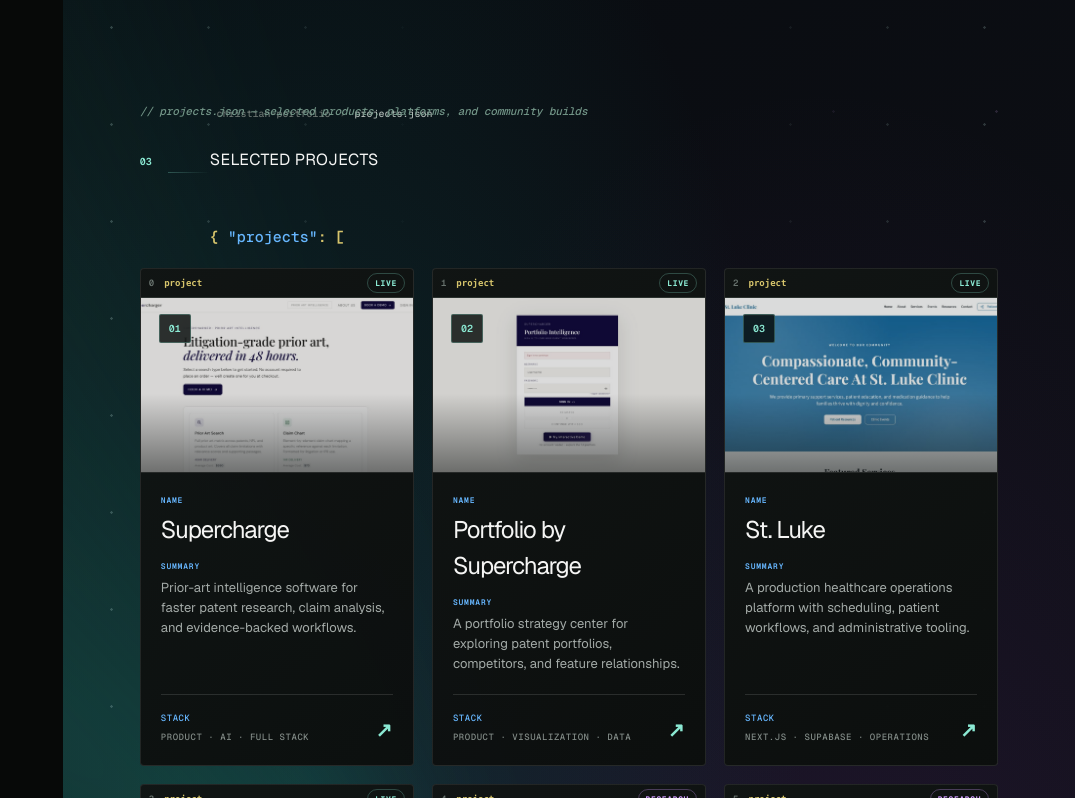
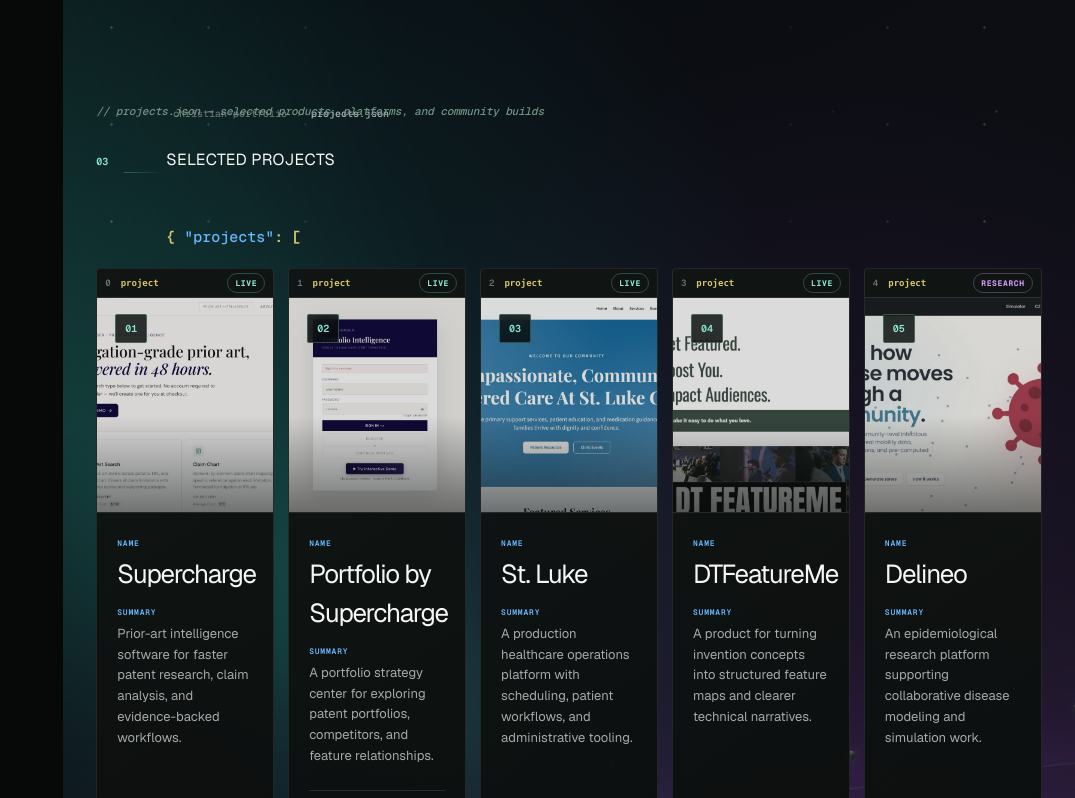
Before and after one commit to ChrisBakhit/christian-portfolio, a Next.js app: page / in a window 1280 px wide. Shown: the part 4617-5415 px from the top of the page, without its empty margins (205-1280 px from the left). Built offline with nearby package versions, Linux system fonts and the light colour scheme.

Commit message:
Expand projects to five-column showcase

```diff
--- a/app/navigation.css
+++ b/app/navigation.css
@@ -244,18 +244,19 @@
 .resumeItem:hover { padding-left:12px; background:linear-gradient(90deg,rgba(139,233,211,.035),transparent 72%); }
 .resumeItem:hover:before { background:var(--teal); box-shadow:0 0 12px rgba(139,233,211,.55); }
 .resumeItem h3 { font-size:27px; }
-.projectGrid { grid-template-columns:repeat(3,minmax(0,1fr)); gap:18px; margin-left:0; }
-.projectCard { min-height:410px; padding:0 20px 22px; border-color:rgba(255,255,255,.09); box-shadow:none; }
+.projects { padding-left:clamp(22px,2.6vw,48px); padding-right:clamp(22px,2.6vw,48px); }
+.projectGrid { grid-template-columns:repeat(5,minmax(0,1fr)); gap:14px; margin-left:0; }
+.projectCard { min-height:480px; padding:0 20px 25px; border-color:rgba(255,255,255,.09); box-shadow:none; }
 .projectCard { width:100%; color:inherit; text-align:left; cursor:pointer; font:inherit; appearance:none; -webkit-appearance:none; outline:0; }
-.projectVisual { height:175px; margin:0 -20px 22px; }
-.projectCard p { font-size:13px; line-height:1.55; margin-bottom:20px; }
-.projectCard footer { padding-top:17px; }
+.projectVisual { height:215px; margin:0 -20px 25px; }
+.projectCard p { font-size:13px; line-height:1.6; margin-bottom:23px; }
+.projectCard footer { padding-top:20px; }
 .projectCard:focus-visible { border-color:var(--teal); box-shadow:0 0 0 2px rgba(139,233,211,.22); }
 .projectCard:active { transform:translateY(-1px) scale(.995); }
 .projectCard:hover { transform:translateY(-3px); border-color:rgba(139,233,211,.3); box-shadow:0 16px 36px rgba(0,0,0,.18); }
 .projectVisual img { filter:saturate(.76) brightness(.86); }
 .projectCard:hover .projectVisual img { filter:saturate(.94) brightness(.94); }
-.projectCard h3 { font-size:24px; }
+.projectCard h3 { font-size:26px; }
 .skillsEditor { border-top-color:rgba(139,233,211,.14); }
 .portraitFrame { aspect-ratio:2/3; }
 .section { overflow:hidden; }
```
